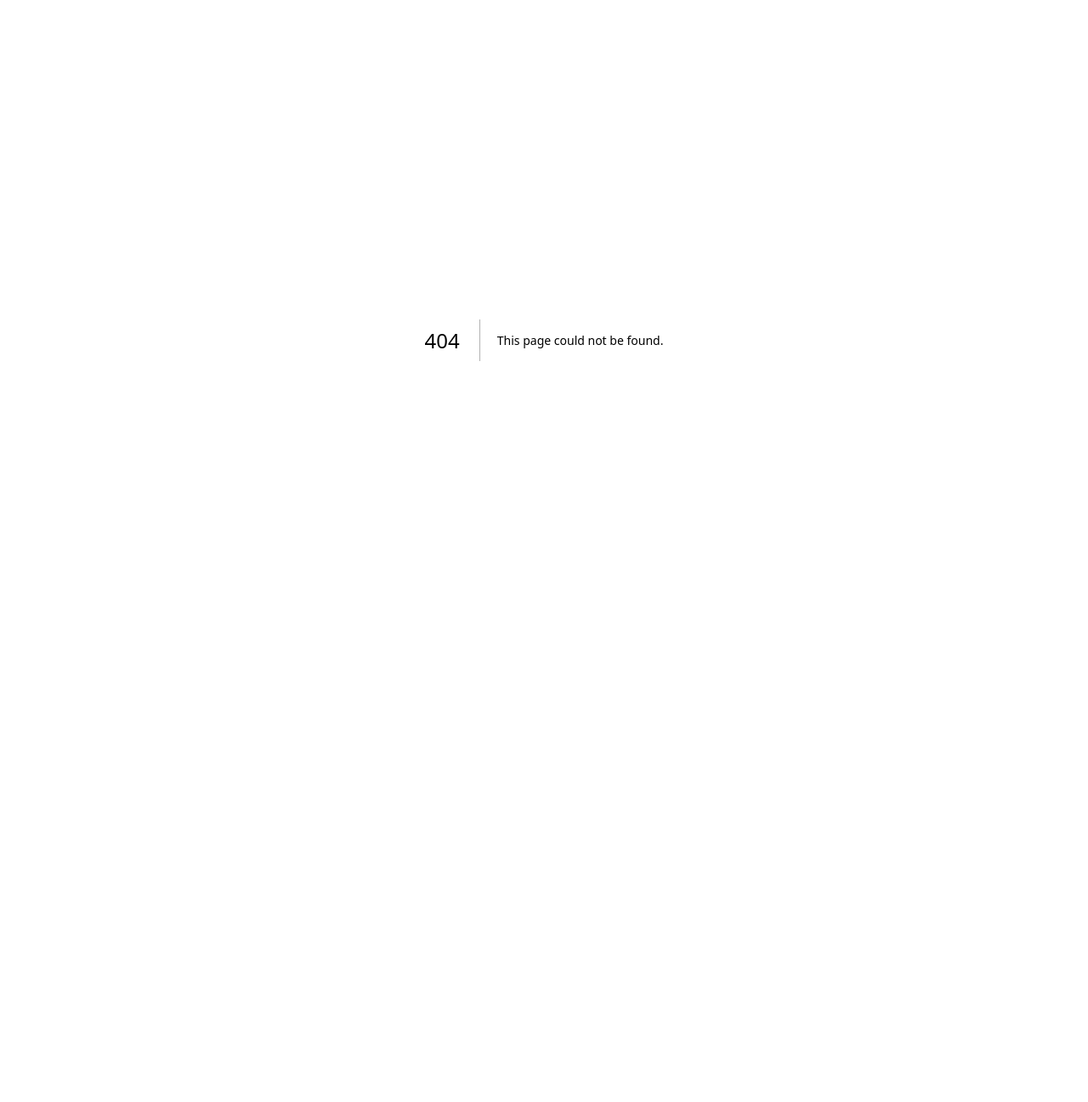
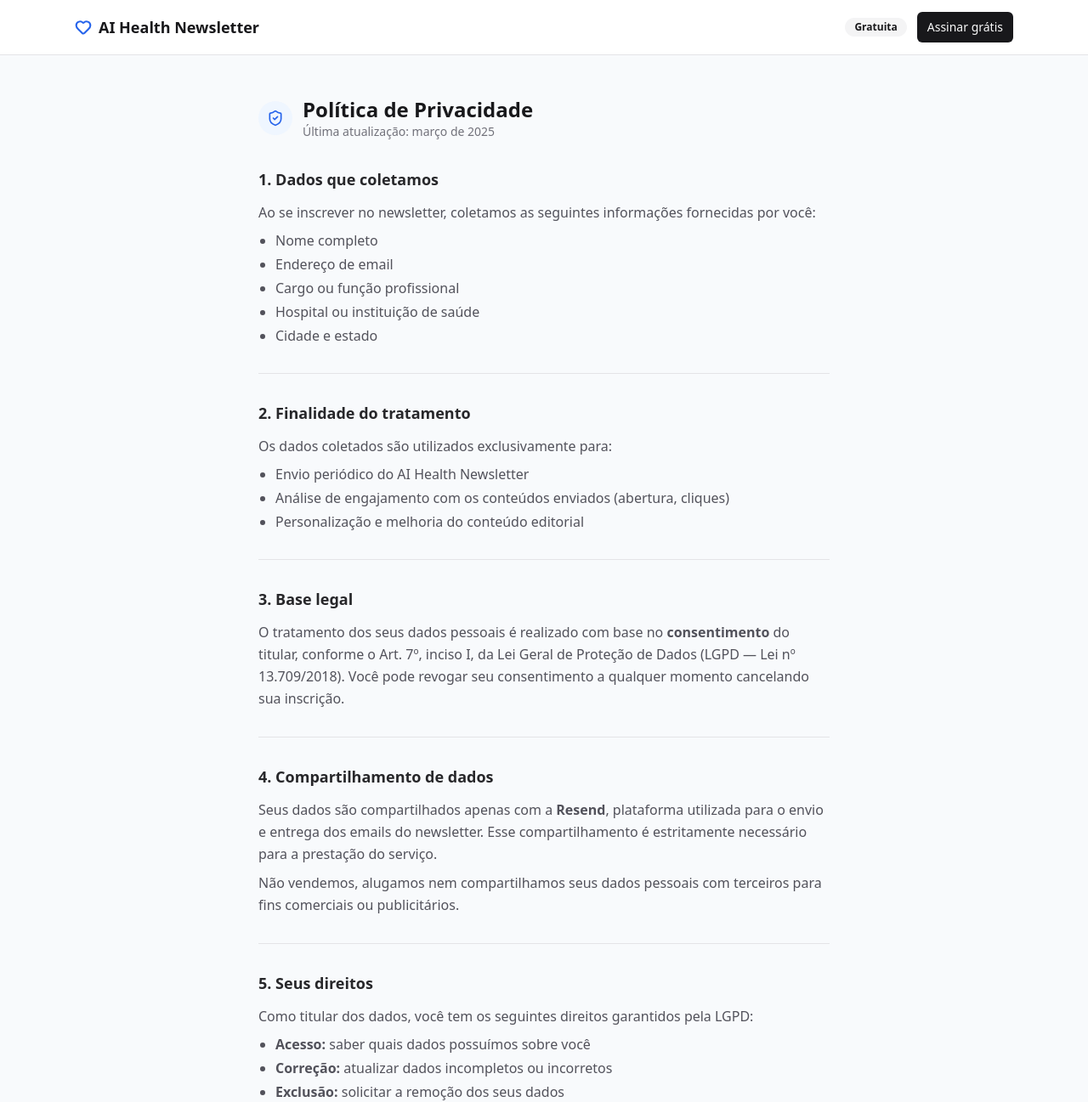
Before and after one commit to MolderG/ai-health-newsletter, a Next.js app: page /privacidade in a window 1280 px wide. Before the commit this address had no page. Shown: the top 1297 px of the page at 85% size. Before the commit the page ends 800 px from the top, so only its background shows below. Built offline with nearby package versions, Linux system fonts and the light colour scheme.

Commit message:
feat: add Privacy Policy page detailing data collection, usage, and user rights in compliance with LGPD

```diff
--- /dev/null
+++ b/app/privacidade/page.tsx
@@ -0,0 +1,128 @@
+import { ShieldCheck } from 'lucide-react'
+import Header from '@/components/Header'
+import Footer from '@/components/Footer'
+
+export const metadata = {
+  title: 'Política de Privacidade | AI Health Newsletter',
+  description: 'Saiba como tratamos seus dados pessoais em conformidade com a LGPD.',
+}
+
+export default function Privacidade() {
+  return (
+    <div className="min-h-screen flex flex-col bg-slate-50">
+      <Header />
+      <main className="flex-1 py-12 px-6">
+        <div className="max-w-2xl mx-auto">
+          <div className="flex items-center gap-3 mb-8">
+            <div className="h-10 w-10 rounded-full bg-blue-50 flex items-center justify-center flex-shrink-0">
+              <ShieldCheck className="h-5 w-5 text-blue-600" />
+            </div>
+            <div>
+              <h1 className="text-2xl font-bold text-zinc-900">Política de Privacidade</h1>
+              <p className="text-sm text-zinc-500">Última atualização: março de 2025</p>
+            </div>
+          </div>
+
+          <div className="prose prose-zinc prose-sm max-w-none space-y-8">
+            <section>
+              <h2 className="text-lg font-semibold text-zinc-800 mb-3">1. Dados que coletamos</h2>
+              <p className="text-zinc-600 leading-relaxed">
+                Ao se inscrever no newsletter, coletamos as seguintes informações fornecidas por você:
+              </p>
+              <ul className="mt-2 space-y-1 text-zinc-600 list-disc pl-5">
+                <li>Nome completo</li>
+                <li>Endereço de email</li>
+                <li>Cargo ou função profissional</li>
+                <li>Hospital ou instituição de saúde</li>
+                <li>Cidade e estado</li>
+              </ul>
+            </section>
+
+            <div className="border-t border-zinc-200" />
+
+            <section>
+              <h2 className="text-lg font-semibold text-zinc-800 mb-3">2. Finalidade do tratamento</h2>
+              <p className="text-zinc-600 leading-relaxed">
+                Os dados coletados são utilizados exclusivamente para:
+              </p>
+              <ul className="mt-2 space-y-1 text-zinc-600 list-disc pl-5">
+                <li>Envio periódico do AI Health Newsletter</li>
+                <li>Análise de engajamento com os conteúdos enviados (abertura, cliques)</li>
+                <li>Personalização e melhoria do conteúdo editorial</li>
+              </ul>
+            </section>
+
+            <div className="border-t border-zinc-200" />
+
+            <section>
+              <h2 className="text-lg font-semibold text-zinc-800 mb-3">3. Base legal</h2>
+              <p className="text-zinc-600 leading-relaxed">
+                O tratamento dos seus dados pessoais é realizado com base no <strong>consentimento</strong> do
+                titular, conforme o Art. 7º, inciso I, da Lei Geral de Proteção de Dados (LGPD — Lei nº
+                13.709/2018). Você pode revogar seu consentimento a qualquer momento cancelando sua inscrição.
+              </p>
+            </section>
+
+            <div className="border-t border-zinc-200" />
+
+            <section>
+              <h2 className="text-lg font-semibold text-zinc-800 mb-3">4. Compartilhamento de dados</h2>
+              <p className="text-zinc-600 leading-relaxed">
+                Seus dados são compartilhados apenas com a <strong>Resend</strong>, plataforma utilizada para o
+                envio e entrega dos emails do newsletter. Esse compartilhamento é estritamente necessário para a
+                prestação do serviço.
+              </p>
+              <p className="mt-2 text-zinc-600 leading-relaxed">
+                Não vendemos, alugamos nem compartilhamos seus dados pessoais com terceiros para fins
+                comerciais ou publicitários.
+              </p>
+            </section>
+
+            <div className="border-t border-zinc-200" />
+
+            <section>
+              <h2 className="text-lg font-semibold text-zinc-800 mb-3">5. Seus direitos</h2>
+              <p className="text-zinc-600 leading-relaxed">
+                Como titular dos dados, você tem os seguintes direitos garantidos pela LGPD:
+              </p>
+              <ul className="mt-2 space-y-1 text-zinc-600 list-disc pl-5">
+                <li><strong>Acesso:</strong> saber quais dados possuímos sobre você</li>
+                <li><strong>Correção:</strong> atualizar dados incompletos ou incorretos</li>
+                <li><strong>Exclusão:</strong> solicitar a remoção dos seus dados</li>
+                <li><strong>Portabilidade:</strong> receber seus dados em formato estruturado</li>
+                <li><strong>Revogação do consentimento:</strong> cancelar sua inscrição a qualquer momento</li>
+              </ul>
+            </section>
+
+            <div className="border-t border-zinc-200" />
+
+            <section>
+              <h2 className="text-lg font-semibold text-zinc-800 mb-3">6. Retenção de dados</h2>
+              <p className="text-zinc-600 leading-relaxed">
+                Seus dados são mantidos enquanto sua inscrição estiver ativa. Após o cancelamento da
+                inscrição, seus dados pessoais serão anonimizados em até <strong>30 dias</strong>.
+              </p>
+            </section>
+
+            <div className="border-t border-zinc-200" />
+
+            <section>
+              <h2 className="text-lg font-semibold text-zinc-800 mb-3">7. Contato</h2>
+              <p className="text-zinc-600 leading-relaxed">
+                Para exercer seus direitos ou esclarecer dúvidas sobre o tratamento dos seus dados, entre em
+                contato pelo email:{' '}
+                <a
+                  href="mailto:privacidade@aihealthnewsletter.com.br"
+                  className="text-blue-600 hover:underline"
+                >
+                  privacidade@aihealthnewsletter.com.br
+                </a>
+              </p>
+            </section>
+          </div>
+        </div>
+      </main>
+      <Footer />
+    </div>
+  )
+}
```
